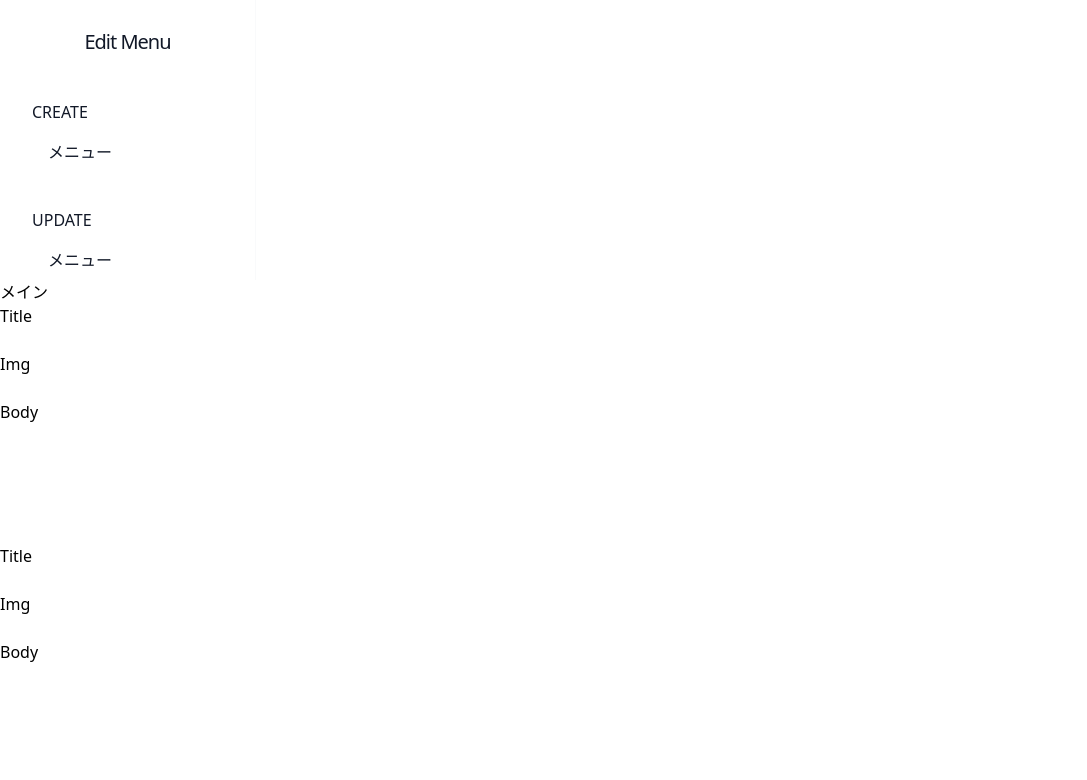
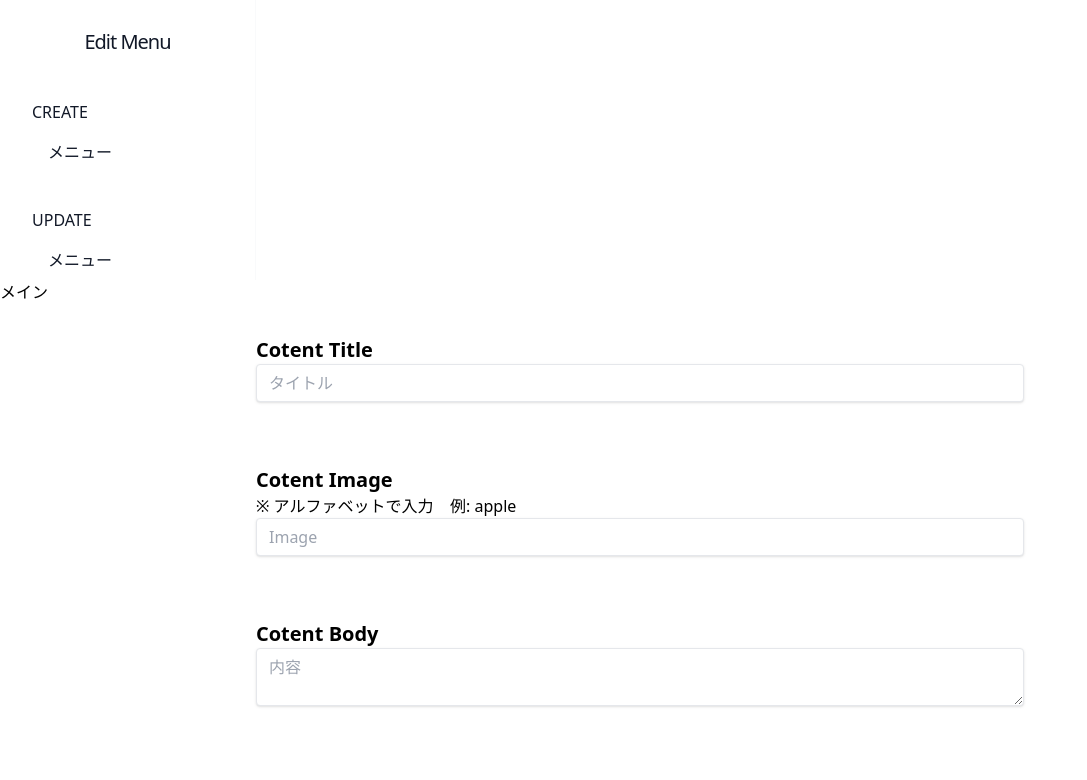
Before and after one commit to ryota-09/nextjs-blog-frontend, a Next.js app: page /edit in a window 1280 px wide. Shown: the top 780 px of the page, without its empty margins (0-1087 px from the left). Built offline with nearby package versions, Linux system fonts and the light colour scheme.

Commit message:
EditBodyコンポーネントの実装

```diff
--- a/components/organisms/EditBody.tsx
+++ b/components/organisms/EditBody.tsx
@@ -8,16 +8,15 @@ type Props = {
   index: number;
   content: Content;
   contentArray: Content[];
-  setContent2Array: Dispatch<SetStateAction<Content[]>>;
+  setContentArrayToSave: Dispatch<SetStateAction<Content[]>>;
 };
 
 const EditBody: FC<Props> = memo(
-  ({ isUpdated, index, content, contentArray, setContent2Array }) => {
+  ({ isUpdated, index, content, contentArray, setContentArrayToSave }) => {
     const [contentTitle, setContentTitle] = useState("");
     const [contentImg, setContentImg] = useState("");
     const [contentBody, setContentBody] = useState("");
     const changeArray = () => {
-      console.log(`レンダリング${index}`);
       const newContentArray: Content[] = [];
       let updateContent: Content;
       for (let contentObj of contentArray) {
@@ -35,33 +34,57 @@ const EditBody: FC<Props> = memo(
           newContentArray.push(contentObj);
         }
       }
-      setContent2Array([...newContentArray]);
+      setContentArrayToSave([...newContentArray]);
     };
     return (
       <>
         <div onChange={changeArray}>
-          <span>Title</span>
-          <br />
-          <input
-            type="text"
-            onChange={(e) => setContentTitle(e.target.value)}
-          />
-          <br />
-          <span>Img</span>
-          <br />
-          <input type="text" onChange={(e) => setContentImg(e.target.value)} />
-          <br />
-          <span>Body</span>
-          <br />
-          <input type="text" onChange={(e) => setContentBody(e.target.value)} />
+          <section>
+            <div className=" flex flex-col items-center px-5 py-8 mx-auto max-w-7xl sm:px-6 lg:px-8">
+              <div className="flex flex-col w-full max-w-3xl mx-auto prose text-left prose-blue">
+                <div className="w-full mx-auto">
+                  <h3 className="text-xl font-bold">Cotent Title</h3>
+                  <input
+                    type="text"
+                    placeholder="タイトル"
+                    className="shadow appearance-none border rounded w-full py-2 px-3 text-gray-700 leading-tight focus:outline-none focus:shadow-outline"
+                    onChange={(e) => setContentTitle(e.target.value)}
+                  />
+                </div>
+              </div>
+            </div>
+          </section>
+          <section>
+            <div className=" flex flex-col items-center px-5 py-8 mx-auto max-w-7xl sm:px-6 lg:px-8">
+              <div className="flex flex-col w-full max-w-3xl mx-auto prose text-left prose-blue">
+                <div className="w-full mx-auto">
+                  <h3 className="text-xl font-bold">Cotent Image</h3>
+                  <p>※ アルファベットで入力   &nbsp;&nbsp;&nbsp;例: apple</p>
+                  <input
+                    type="text"
+                    placeholder="Image"
+                    className="shadow appearance-none border rounded w-full py-2 px-3 text-gray-700 leading-tight focus:outline-none focus:shadow-outline"
+                    onChange={(e) => setContentImg(e.target.value)}
+                  />
+                </div>
+              </div>
+            </div>
+          </section>
+          <section>
+            <div className=" flex flex-col items-center px-5 py-8 mx-auto max-w-7xl sm:px-6 lg:px-8">
+              <div className="flex flex-col w-full max-w-3xl mx-auto prose text-left prose-blue">
+                <div className="w-full mx-auto">
+                  <h3 className="text-xl font-bold">Cotent Body</h3>
+                  <textarea
+                    placeholder="内容"
+                    className="shadow appearance-none border rounded w-full py-2 px-3 text-gray-700 leading-tight focus:outline-none focus:shadow-outline"
+                    onChange={(e) => setContentBody(e.target.value)}
+                  />
+                </div>
+              </div>
+            </div>
+          </section>
         </div>
-        <br />
-        {contentTitle}
-        <br />
-        {contentImg}
-        <br />
-        {contentBody}
-        <br />
       </>
     );
   }
--- a/components/templates/EditMain.tsx
+++ b/components/templates/EditMain.tsx
@@ -23,11 +23,11 @@ const dummyArray: Content[] = [
 
 const EditMain: FC = () => {
   const [ contentArray, setContentArray ] = useState<Content[]>([...dummyArray]);
-  const [ content2Array, setContent2Array ] = useState<Content[]>([...dummyArray]);
+  const [ contentArrayToSave, setContentArrayToSave ] = useState<Content[]>([...dummyArray]);
   const [pushTrigger, setPushTrigger] = useState(false);
   const submit = () => {
     setContentArray([
-      ...content2Array
+      ...contentArrayToSave
     ])
   }
   useEffect(() => {
@@ -37,7 +37,7 @@ const EditMain: FC = () => {
     <>
     <h1>メイン</h1>
     {contentArray.map((content, index) => (
-      <EditBody key={index} isUpdated={false}  index={index} content={content} contentArray={content2Array} setContent2Array={setContent2Array}/>
+      <EditBody key={index} isUpdated={false}  index={index} content={content} contentArray={contentArray} setContentArrayToSave={setContentArrayToSave}/>
     ))}
     <button onClick={submit}>ボタン</button>
     </>
```
